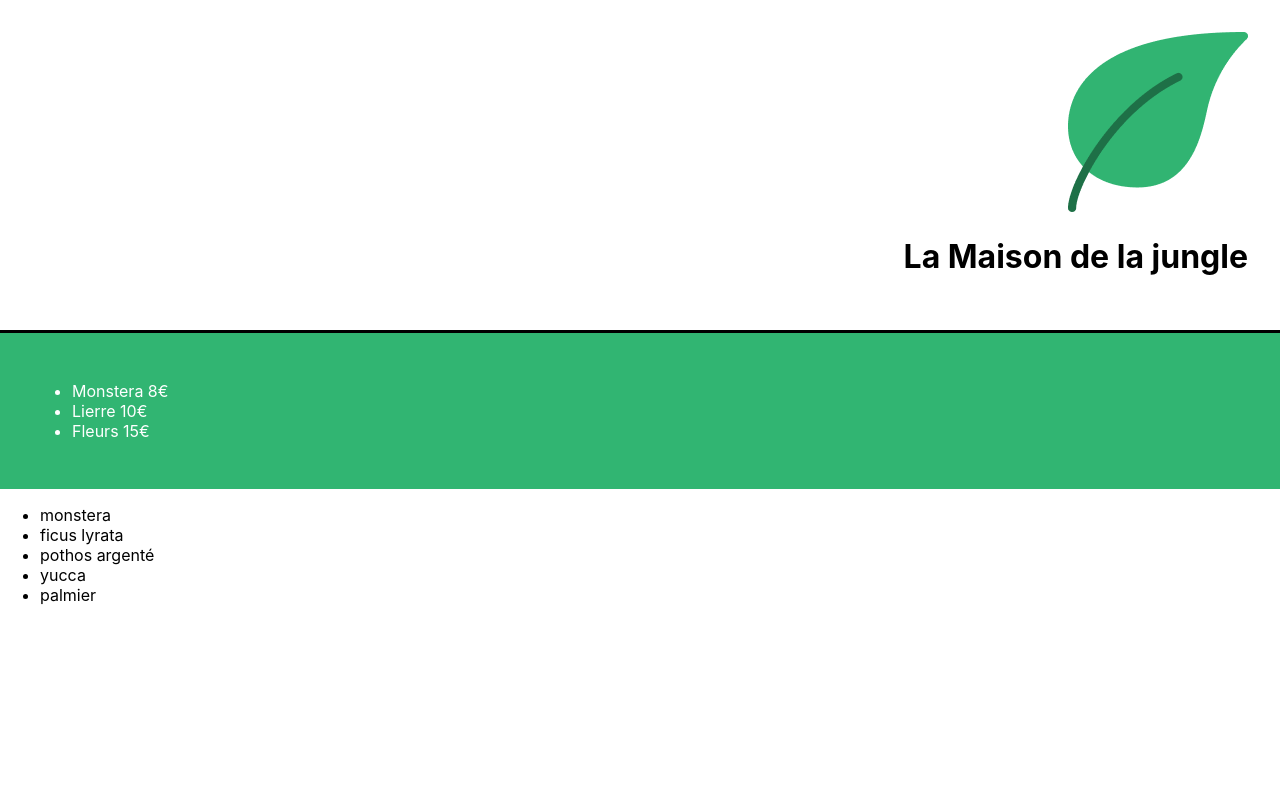
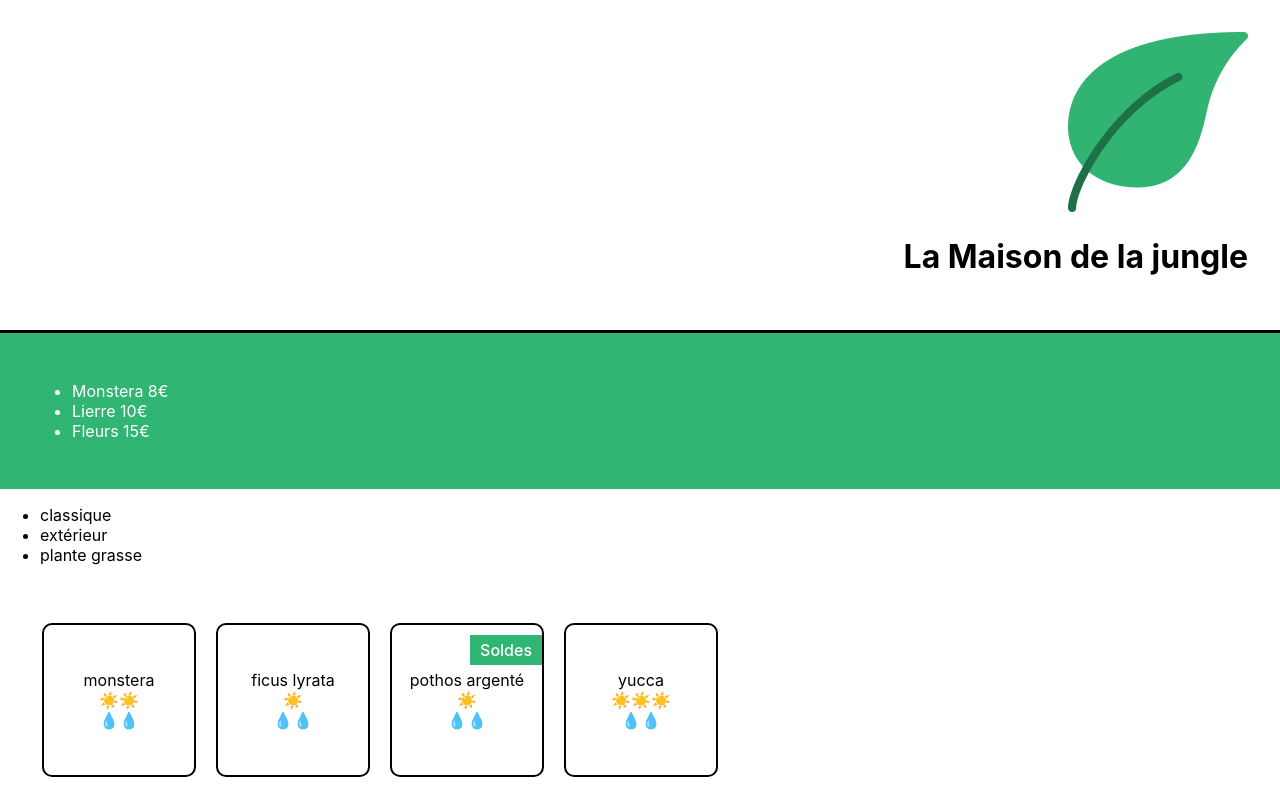
Before and after one commit to Surfista13/la-maison-de-la-jungle, a React (Create React App) app: page / in a window 1280 px wide. Shown: the top 795 px of the page. Built offline with nearby package versions, Linux system fonts and the light colour scheme.

Commit message:
Mise en place composant scaleRate

```diff
--- a/src/components/App.js
+++ b/src/components/App.js
@@ -5,7 +5,7 @@ import ShoppingList from './ShoppingList'
 import ListCategory from './Category'
 
 function App() {
-    return <div><Banner /> <Cart /> <ShoppingList /></div>
+    return <div><Banner /> <Cart /> <ListCategory /><ShoppingList /></div>
 }
 
 export default App
--- /dev/null
+++ b/src/components/CareScale.js
@@ -0,0 +1,15 @@
+function CareScale(props) {
+    const {scaleValue,careType} = props
+    const range = [1, 2, 3]
+    const scaletype = careType === "water" ? '💧' : '☀️'
+
+    return (
+            <div>
+                {range.map((rangeElem) =>
+                    scaleValue >= rangeElem ? <span key={rangeElem.toString()}>{scaletype}</span> : null
+                )}
+            </div>
+    )
+}
+
+export default CareScale
--- a/src/components/Category.js
+++ b/src/components/Category.js
@@ -1,12 +1,14 @@
-import '../datas/plantList.js'
+import {plantList} from '../datas/plantList.js'
 
 function ListCategory(){
 
-    liste = plantList.filter((x,i,a) => a.indexOf(x) === i)
+    let uniqueCategory = plantList
+    .map((item) => item.category)
+    .filter((value, index, self) => self.indexOf(value) === index);
 
     return (
         <ul>
-            {liste.map(x => <li>{x.catgeory}</li>)}
+            {uniqueCategory.map(x => <li key={x}>{x}</li>)}
         </ul>
     )
 }
--- a/src/components/ShoppingList.js
+++ b/src/components/ShoppingList.js
@@ -1,16 +1,17 @@
-const plantList = [
-    'monstera',
-    'ficus lyrata',
-    'pothos argenté',
-    'yucca',
-    'palmier'
-]
+import { plantList } from "../datas/plantList"
+import CareScale from "./CareScale"
+import '../styles/ShoppingList.css'
 
 function ShoppingList() {
     return (
-        <ul>
+        <ul className="lmj-plant-list">
             {plantList.map((plant,index) => (
-                <li key={index}>{plant}</li>
+                <li key={index} className='lmj-plant-item'>
+                    {plant.name}
+                    {plant.isSpecialOffer && <div className="lmj-sales">Soldes</div>}
+                    <CareScale careType='light' scaleValue={plant.light} />
+                    <CareScale careType='water' scaleValue={plant.water} />
+                </li>
             ))}
         </ul>
     )
--- a/src/datas/plantList.js
+++ b/src/datas/plantList.js
@@ -2,46 +2,67 @@ export const plantList = [
 	{
 		name: 'monstera',
 		category: 'classique',
-		id: '1ed'
+		id: '1ed',
+        water:2,
+        light:2
 	},
 	{
 		name: 'ficus lyrata',
 		category: 'classique',
-		id: '2ab'
+		id: '2ab',
+        water:2,
+        light:1
 	},
 	{
 		name: 'pothos argenté',
 		category: 'classique',
-		id: '3sd'
+		id: '3sd',
+		isSpecialOffer: true,
+        water:2,
+        light:1
 	},
 	{
 		name: 'yucca',
 		category: 'classique',
-		id: '4kk'
+		id: '4kk',
+        water:2,
+        light:3
 	},
 	{
 		name: 'olivier',
 		category: 'extérieur',
-		id: '5pl'
+		id: '5pl',
+        water:2,
+        light:2
 	},
 	{
 		name: 'géranium',
 		category: 'extérieur',
-		id: '6uo'
+		id: '6uo',
+        water:2,
+        light:1
 	},
 	{
 		name: 'basilique',
 		category: 'extérieur',
-		id: '7ie'
+		id: '7ie',
+		isSpecialOffer: true,
+        water:2,
+        light:1
 	},
 	{
 		name: 'aloe',
 		category: 'plante grasse',
-		id: '8fp'
+		id: '8fp',
+		isSpecialOffer: true,
+        water:2,
+        light:2
 	},
 	{
 		name: 'succulente',
 		category: 'plante grasse',
-		id: '9vn'
+		id: '9vn',
+        water:2,
+        light:3
 	}
 ]
--- /dev/null
+++ b/src/styles/ShoppingList.css
@@ -0,0 +1,30 @@
+.lmj-plant-list {
+	list-style-type: none;
+	padding: 32px;
+	display: flex;
+	flex-wrap: wrap;
+	max-width: 800px;
+}
+
+.lmj-plant-item {
+	border: solid 2px black;
+	border-radius: 10px;
+	height: 150px;
+	width: 150px;
+	margin: 10px;
+	display: flex;
+	align-items: center;
+	justify-content: center;
+	flex-direction: column;
+	position: relative;
+}
+
+.lmj-sales {
+	position: absolute;
+	right: 0px;
+	top: 10px;
+	font-weight: 500;
+	color: white;
+	padding: 5px 10px;
+	background-color: #31b572;
+}
```
